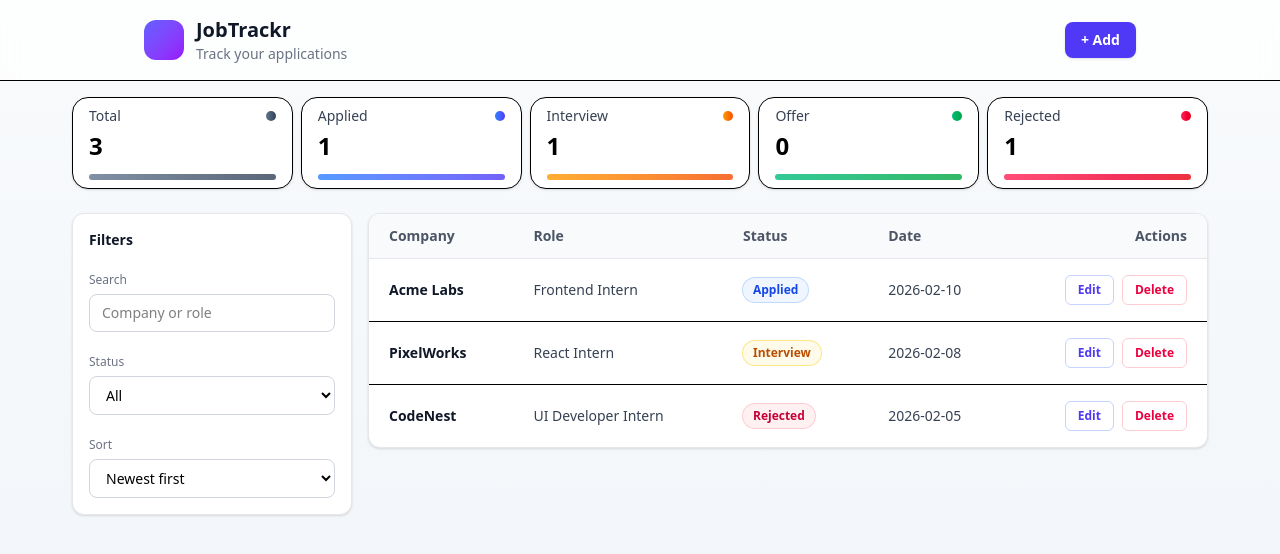
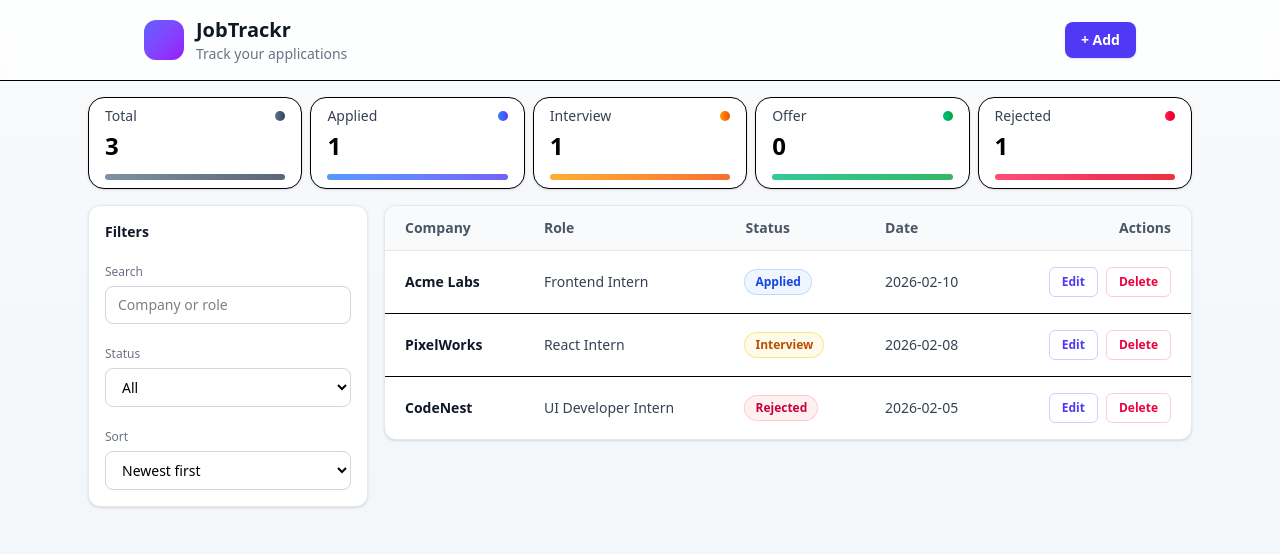
Before and after one commit to NishuSingh-12/jobtracker, a React (Vite) app: page / in a window 1280 px wide. Shown: the top 554 px of the page. Built offline with nearby package versions, Linux system fonts and the light colour scheme.

Commit message:
final polish modal and spacing

```diff
--- a/src/App.jsx
+++ b/src/App.jsx
@@ -82,7 +82,7 @@ function App() {
     <div className="min-h-screen bg-gradient-to-b from-slate-50 to-slate-100">
       <Header onAddClick={() => setIsModalOpen(true)} />
 
-      <main className="mx-auto max-w-6xl px-2 py-4 space-y-6">
+      <main className="mx-auto max-w-6xl px-6 py-4 space-y-4">
         <div className="grid grid-cols-2 gap-2 sm:grid-cols-5">
           <StatCard label="Total" value={stats.total} />
           <StatCard label="Applied" value={stats.applied} />
@@ -113,7 +113,7 @@ function App() {
         <div className="fixed inset-0 z-50 flex items-center justify-center bg-black/40 backdrop-blur-sm p-4">
           <div className="w-full max-w-lg rounded-xl bg-white p-6 shadow-xl relative">
             <button
-              className="absolute right-4 top-4 text-gray-400 hover:text-gray-600"
+              className="absolute right-8 top-6 text-gray-400 hover:text-gray-600 cursor-pointer"
               onClick={() => {
                 setIsModalOpen(false);
                 setEditingApp(null);
```
